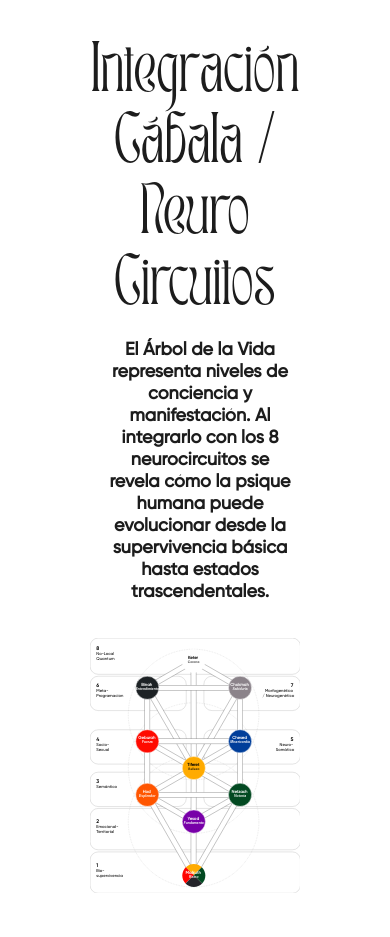
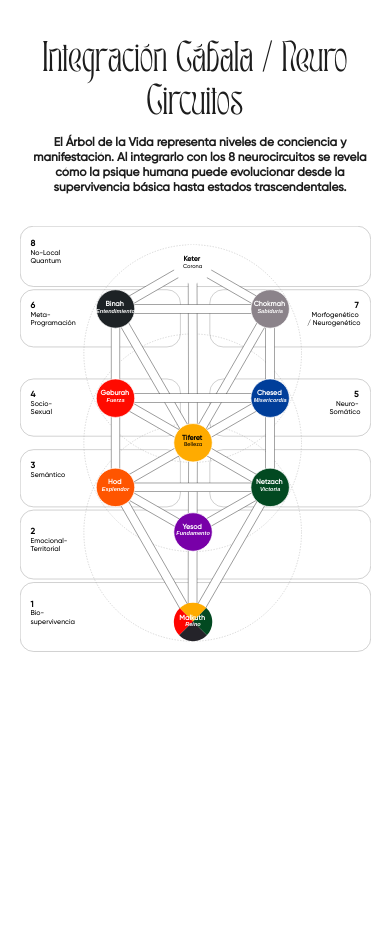
Before and after one commit to juliotoribio/cabalaexplainer, a Flask app: page / in a window 390 px wide. After the commit the page ends 652 px from the top, so only its background shows below. Run offline with Flask 3, Linux system fonts and the light colour scheme; some web fonts are replaced.

Commit message:
actualización

```diff
--- a/static/styles.css
+++ b/static/styles.css
@@ -31,6 +31,38 @@ body {
   margin-bottom: 40px;
 
 }
+
+/* Elimina padding en dispositivos móviles */
+@media (max-width: 768px) {
+  /* Ajusta el selector según tu estructura (body, .container, .main-wrapper, etc.) */
+  body,
+  .container,
+  .main-wrapper,
+  .header,
+  .content,
+  .footer {
+    padding: 0 !important;
+    margin: 0 !important;
+  }
+
+  /* Si tienes tarjetas o secciones específicas con padding */
+  .card,
+  .section {
+    padding: 0 !important;
+    margin: 0 !important;
+  }
+
+  h1 {
+    margin-top: 40px!important;
+    font-size: 30px!important;
+  }
+
+  h2 {
+    font-size: 12px!important;
+  }
+
+}
+
 
 h1 {
   font-family: 'TAN-ASTORIA-Display', sans-serif;
```
